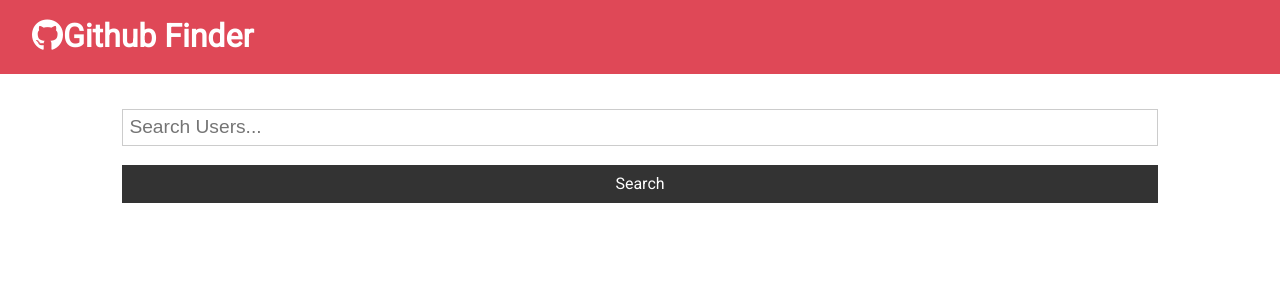
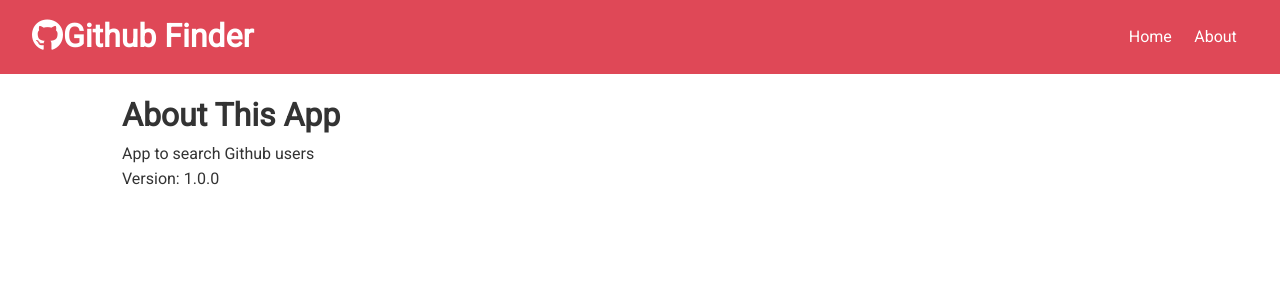
Before and after one commit to rmznalp/github-finder, a React (Create React App) app: page /about in a window 1280 px wide. Shown: the top 300 px of the page. Built offline with nearby package versions, Linux system fonts and the light colour scheme.

Commit message:
adding routing

```diff
--- a/package.json
+++ b/package.json
@@ -9,6 +9,7 @@
     "axios": "^0.27.2",
     "react": "^18.2.0",
     "react-dom": "^18.2.0",
+    "react-router-dom": "^6.3.0",
     "react-scripts": "5.0.1",
     "web-vitals": "^2.1.4"
   },
--- a/src/App.js
+++ b/src/App.js
@@ -1,10 +1,12 @@
-import React, { Component } from 'react';
+import React, { Component, Fragment } from 'react';
 import './App.css';
 import Navbar from './components/layout/Navbar';
 import Users from './components/users/Users';
 import axios from 'axios';
 import Search from './components/users/Search';
 import { Alert } from './components/layout/Alert';
+import { BrowserRouter as Router, Route, Routes } from 'react-router-dom';
+import About from './components/pages/About';
 
 class App extends Component {
 	state = {
@@ -39,11 +41,18 @@
 
 	render() {
 		const { users, loading } = this.state;
+
 		return (
+			<Router>
 				<div className='App'>
 					<Navbar title='Github Finder' />
 					<div className='container'>
 						<Alert alert={this.state.alert} />
+						<Routes>
+							<Route
+								path='/'
+								element={
+									<Fragment>
 										<Search
 											searchUsers={this.searchUsers}
 											clearUsers={this.clearUsers}
@@ -51,8 +60,14 @@
 											setAlert={this.setAlert}
 										/>
 										<Users users={users} loading={loading} />
+									</Fragment>
+								}
+							/>
+							<Route path='/about' element={<About />} />
+						</Routes>
 					</div>
 				</div>
+			</Router>
 		);
 	}
 }
--- a/src/components/layout/Navbar.js
+++ b/src/components/layout/Navbar.js
@@ -1,4 +1,5 @@
 import React from 'react';
+import { Link } from 'react-router-dom';
 
 function Navbar(props) {
 	return (
@@ -7,6 +8,14 @@
 				<i className='fa fa-github' />
 				{props.title}
 			</h1>
+			<ul>
+				<li>
+					<Link to='/'>Home</Link>
+				</li>
+				<li>
+					<Link to='/about'>About</Link>
+				</li>
+			</ul>
 		</div>
 	);
 }
--- /dev/null
+++ b/src/components/pages/About.js
@@ -0,0 +1,13 @@
+import React, { Fragment } from 'react';
+
+const About = () => {
+	return (
+		<Fragment>
+			<h1>About This App</h1>
+			<p>App to search Github users</p>
+			<p>Version: 1.0.0</p>
+		</Fragment>
+	);
+};
+
+export default About;
```
Also changed, not shown: 1 other file (tests, documents, lock files or other folders). Lines whose indentation alone changed are shown as unchanged.
